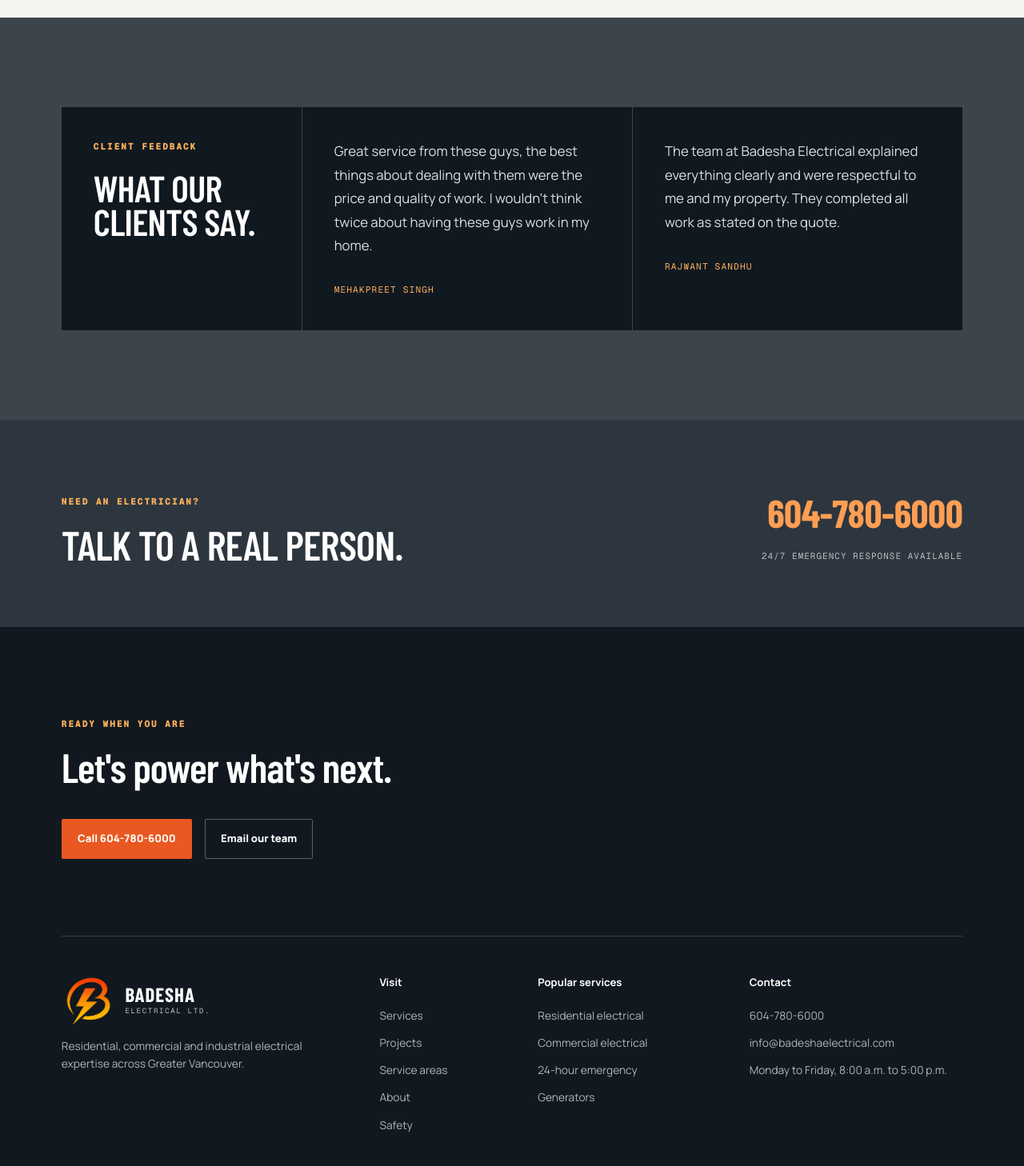
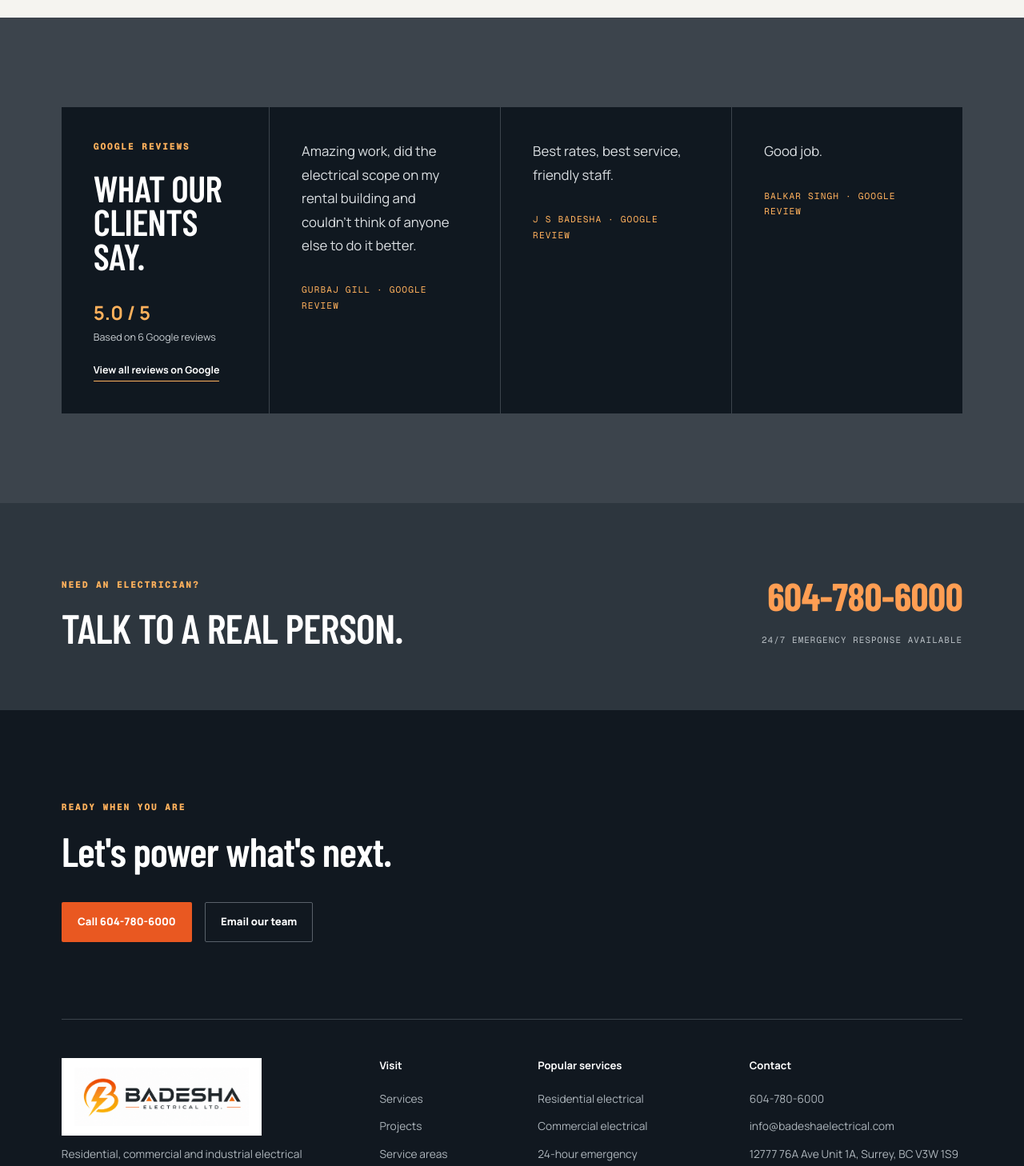
Before and after one commit to gurnoorbassi/badesha-electrical-website, a Next.js app: page /about in a window 1280 px wide. Shown: the part 1840-3298 px from the top of the page at 80% size. Built offline with nearby package versions, Linux system fonts and the light colour scheme; a web font is replaced by a local one.

Commit message:
Unify logos and add verified Google reviews

```diff
--- a/app/about/page.tsx
+++ b/app/about/page.tsx
@@ -1,7 +1,7 @@
 import Image from "next/image";
 import { ContactStrip, PageIntro } from "../../components/SiteShell";
 import { pageMetadata } from "../seo";
-import { siteUrl } from "../content";
+import { googleReviewsUrl, siteUrl } from "../content";
 
 export const metadata = pageMetadata({ title: "About Badesha Electrical", description: "Meet Badesha Electrical, a licensed and insured Surrey electrical contractor with more than 30 years of residential and commercial experience.", path: "/about", image: "/images/residential-fairfield.jpg" });
 
@@ -11,6 +11,6 @@ export default function AboutPage() {
   return <main><PageIntro eyebrow="About Badesha" title="Pride in the work. Respect for the people."><p>Badesha Electrical Ltd. is a Surrey-based electrical contractor serving residential, commercial and industrial clients across Greater Vancouver.</p></PageIntro>
     <section className="about-feature"><Image src="/images/residential-fairfield.jpg" alt="Contemporary custom home from the Badesha Properties residential portfolio" width={1536} height={745} priority sizes="(max-width: 980px) 100vw, 50vw" /><div><p className="kicker">Our story</p><h2>More than 30 years of practical electrical experience.</h2><p>Our team brings decades of experience to ceiling fans, backup generators, transfer switches, electrical construction, service upgrades and complex commercial installations.</p><p>We focus on clear communication, quality workmanship and fair pricing. Whether the job is a home upgrade or a multi-unit project, the standard stays the same: do the work carefully and stand behind the result.</p></div></section>
     <section className="values-grid"><article><span>01</span><h3>Professional</h3><p>We plan well, communicate clearly and treat every property and jobsite with respect.</p></article><article><span>02</span><h3>Experienced</h3><p>Three decades in the trade gives our team the judgment to solve problems efficiently.</p></article><article><span>03</span><h3>Accountable</h3><p>We take ownership of the details, from the first conversation through final testing.</p></article></section>
-    <section className="reviews-block" id="reviews"><div><p className="kicker light">Client feedback</p><h2>What our clients say.</h2></div><blockquote><p>Great service from these guys, the best things about dealing with them were the price and quality of work. I wouldn&apos;t think twice about having these guys work in my home.</p><cite>Mehakpreet Singh</cite></blockquote><blockquote><p>The team at Badesha Electrical explained everything clearly and were respectful to me and my property. They completed all work as stated on the quote.</p><cite>Rajwant Sandhu</cite></blockquote></section>
+    <section className="reviews-block" id="reviews"><div><p className="kicker light">Google reviews</p><h2>What our clients say.</h2><div className="review-rating"><strong>5.0 / 5</strong><span>Based on 6 Google reviews</span></div><a className="review-source" href={googleReviewsUrl} target="_blank" rel="noopener noreferrer">View all reviews on Google</a></div><blockquote><p>Amazing work, did the electrical scope on my rental building and couldn&apos;t think of anyone else to do it better.</p><cite>Gurbaj Gill · Google review</cite></blockquote><blockquote><p>Best rates, best service, friendly staff.</p><cite>J S Badesha · Google review</cite></blockquote><blockquote><p>Good job.</p><cite>Balkar Singh · Google review</cite></blockquote></section>
     <ContactStrip /><script type="application/ld+json" dangerouslySetInnerHTML={{ __html: JSON.stringify(aboutSchema) }} /></main>;
 }
--- a/app/contact/page.tsx
+++ b/app/contact/page.tsx
@@ -1,7 +1,7 @@
 import { PageIntro } from "../../components/SiteShell";
 import Link from "next/link";
 import { pageMetadata } from "../seo";
-import { siteUrl } from "../content";
+import { businessAddress, googleMapsUrl, siteUrl } from "../content";
 
 export const metadata = pageMetadata({ title: "Contact a Surrey Electrician", description: "Contact Badesha Electrical for residential, commercial, industrial or 24-hour emergency electrical service in Surrey and Greater Vancouver.", path: "/contact" });
 
@@ -9,6 +9,6 @@ const contactSchema = { "@context": "https://schema.org", "@type": "ContactPage"
 
 export default function ContactPage() {
   return <main><PageIntro eyebrow="Contact" title="Tell us what needs power."><p>Call for immediate help or email the details of your project. Our regular office hours are Monday to Friday, 8:00 a.m. to 5:00 p.m.</p></PageIntro>
-    <section className="contact-page"><div className="contact-primary"><p className="kicker light">24/7 emergency line</p><a href="tel:+16047806000">604-780-6000</a><span>Call for immediate assistance</span></div><div className="contact-options"><article><span>General inquiries</span><h2>Email our team</h2><p>Send your project details, location, timing and the best way to reach you.</p><a className="text-link" href="mailto:info@badeshaelectrical.com?subject=Electrical%20project%20inquiry">info@badeshaelectrical.com</a></article><article><span>Standard service</span><h2>Know what you need?</h2><p>Review standard service pricing for pot lights, fans, fixtures and troubleshooting.</p><Link className="text-link" href="/book">View service pricing</Link></article><article><span>Service area</span><h2>Greater Vancouver</h2><p>Based in Surrey and serving residential and commercial clients throughout the Lower Mainland.</p><Link className="text-link" href="/service-areas">View all service areas</Link></article></div></section><script type="application/ld+json" dangerouslySetInnerHTML={{ __html: JSON.stringify(contactSchema) }} />
+    <section className="contact-page"><div className="contact-primary"><p className="kicker light">24/7 emergency line</p><a href="tel:+16047806000">604-780-6000</a><span>Call for immediate assistance</span></div><div className="contact-options"><article><span>General inquiries</span><h2>Email our team</h2><p>Send your project details, location, timing and the best way to reach you.</p><a className="text-link" href="mailto:info@badeshaelectrical.com?subject=Electrical%20project%20inquiry">info@badeshaelectrical.com</a></article><article><span>Visit our Surrey office</span><h2>Find Badesha Electrical</h2><p>{businessAddress}</p><a className="text-link" href={googleMapsUrl} target="_blank" rel="noopener noreferrer">Open in Google Maps</a></article><article><span>Service area</span><h2>Greater Vancouver</h2><p>Based in Surrey and serving residential and commercial clients throughout the Lower Mainland.</p><Link className="text-link" href="/service-areas">View all service areas</Link></article></div></section><script type="application/ld+json" dangerouslySetInnerHTML={{ __html: JSON.stringify(contactSchema) }} />
   </main>;
 }
--- a/app/content.ts
+++ b/app/content.ts
@@ -1,4 +1,7 @@
 export const siteUrl = "https://badeshaelectrical.com";
+export const googleReviewsUrl = "https://www.google.com/search?q=Badesha+Electrical+Ltd+Surrey+reviews#lrd=0x5485d90acc9ec7bb:0xeb0880a3f30b1486,1,,,";
+export const googleMapsUrl = "https://www.google.com/maps/search/?api=1&query=Badesha%20Electrical%20Ltd%2C%2012777%2076A%20Ave%20Unit%201A%2C%20Surrey%2C%20BC%20V3W%201S9";
+export const businessAddress = "12777 76A Ave Unit 1A, Surrey, BC V3W 1S9";
 
 export const serviceAreas = ["Surrey", "Langley", "Burnaby", "Maple Ridge", "Delta", "Richmond", "Vancouver", "New Westminster", "Coquitlam", "Port Coquitlam", "Port Moody", "North Vancouver", "West Vancouver", "Abbotsford", "Chilliwack", "Mission", "Hope"] as const;
 
--- a/app/globals.css
+++ b/app/globals.css
@@ -242,11 +242,16 @@ button, input, textarea { font: inherit; }
 .values-grid span { color: var(--orange); font-family: var(--font-geist-mono); font-size: .7rem; }
 .values-grid h3 { margin: 4rem 0 1rem; font-size: 2.2rem; font-weight: 600; line-height: 1; text-transform: uppercase; }
 .values-grid p { color: var(--muted); line-height: 1.65; }
-.reviews-block { display: grid; grid-template-columns: .8fr 1.1fr 1.1fr; gap: 1px; padding: 7rem 6vw; color: white; background: #3c444c; }
+.reviews-block { display: grid; grid-template-columns: .9fr repeat(3,1fr); gap: 1px; padding: 7rem 6vw; color: white; background: #3c444c; }
 .reviews-block > div, .reviews-block blockquote { margin: 0; padding: 2.5rem; background: var(--ink); }
 .reviews-block h2 { margin: 0; font-size: clamp(2.7rem,3.6vw,3.9rem); font-weight: 600; line-height: .92; letter-spacing: -.015em; text-transform: uppercase; }
 .reviews-block blockquote { color: #dce0e3; font-size: 1.05rem; line-height: 1.75; }
 .reviews-block cite { display: block; margin-top: 2rem; color: #ffb15c; font-family: var(--font-geist-mono); font-size: .7rem; font-style: normal; letter-spacing: .1em; text-transform: uppercase; }
+.review-rating { display: flex; flex-direction: column; gap: .25rem; margin-top: 2rem; }
+.review-rating strong { color: #ffb15c; font-size: 1.5rem; }
+.review-rating span { color: #c9cfd3; font-size: .78rem; }
+.review-source { display: inline-block; margin-top: 1.4rem; padding-bottom: .2rem; color: white; border-bottom: 1px solid #ffb15c; font-size: .78rem; font-weight: 700; }
+.review-source:hover, .review-source:focus-visible { color: #ffb15c; }
 
 .safety-layout { display: grid; grid-template-columns: .85fr 1.15fr; min-height: 700px; }
 .safety-statement { padding: 7vw 6vw; color: white; background: var(--orange); }
@@ -293,11 +298,8 @@ button, input, textarea { font: inherit; }
 .footer-grid p, .footer-grid span, .footer-grid a { color: #aeb6bc; font-size: .86rem; line-height: 1.55; }
 .footer-grid strong { margin-bottom: .5rem; color: white; font-size: .82rem; }
 .footer-grid a { overflow-wrap: anywhere; }
-.footer-brand { display: inline-flex; align-items: center; gap: .85rem; color: white !important; }
-.footer-brand img { width: 66px; height: 66px; object-fit: contain; }
-.footer-brand > span { display: flex; flex-direction: column; gap: .15rem; }
-.footer-brand strong { margin: 0; font-family: var(--font-display), Impact, sans-serif; font-size: 1.55rem; line-height: .9; letter-spacing: .04em; text-transform: uppercase; }
-.footer-brand small { color: #b8c0c6; font-family: var(--font-geist-mono); font-size: .57rem; letter-spacing: .18em; text-transform: uppercase; }
+.footer-brand { width: min(100%, 250px); display: block; padding: .75rem 1rem; background: white; }
+.footer-brand .footer-logo { width: 100%; height: auto; object-fit: contain; }
 .footer-bottom { display: flex; justify-content: space-between; padding-top: 1.5rem; border-top: 1px solid #3b434b; color: #7f8990; font-family: var(--font-geist-mono); font-size: .62rem; letter-spacing: .08em; text-transform: uppercase; }
 .footer-credit { display: flex; flex-direction: column; gap: .5rem; }
 .footer-credit a { color: #ff9e53; font-weight: 750; }
--- a/app/layout.tsx
+++ b/app/layout.tsx
@@ -49,6 +49,7 @@ const businessSchema = {
   image: `${siteUrl}/og.png`,
   telephone: "+1-604-780-6000",
   email: "info@badeshaelectrical.com",
+  address: { "@type": "PostalAddress", streetAddress: "12777 76A Ave Unit 1A", addressLocality: "Surrey", addressRegion: "BC", postalCode: "V3W 1S9", addressCountry: "CA" },
   areaServed: serviceAreas.map((name) => ({ "@type": "City", name })),
   openingHoursSpecification: [{ "@type": "OpeningHoursSpecification", dayOfWeek: ["Monday", "Tuesday", "Wednesday", "Thursday", "Friday"], opens: "08:00", closes: "17:00" }],
   description: "Residential, commercial and industrial electrical contractor based in Surrey, British Columbia.",
--- a/app/page.tsx
+++ b/app/page.tsx
@@ -2,7 +2,7 @@ import type { Metadata } from "next";
 import Image from "next/image";
 import Link from "next/link";
 import { ContactStrip } from "../components/SiteShell";
-import { primaryServices, projects } from "./content";
+import { googleReviewsUrl, primaryServices, projects } from "./content";
 
 export const metadata: Metadata = {
   alternates: { canonical: "/" },
@@ -87,7 +87,7 @@ export default function Home() {
         </div>
       </section>
 
-      <section className="review-section"><p className="kicker light">Client feedback</p><blockquote>Great service from these guys. The best things about dealing with them were the price and quality of work.</blockquote><p>Mehakpreet Singh, customer review</p><a href="/about#reviews">Read client feedback</a></section>
+      <section className="review-section"><p className="kicker light">Google reviews · 5.0 / 5 from 6 reviews</p><blockquote>Best rates, best service, friendly staff.</blockquote><p>J S Badesha · Google review</p><a href={googleReviewsUrl} target="_blank" rel="noopener noreferrer">Read reviews on Google</a></section>
       <ContactStrip />
       <script type="application/ld+json" dangerouslySetInnerHTML={{ __html: JSON.stringify(faqSchema) }} />
     </main>
--- a/components/SiteShell.tsx
+++ b/components/SiteShell.tsx
@@ -1,6 +1,7 @@
 import type { ReactNode } from "react";
 import Image from "next/image";
 import Link from "next/link";
+import { businessAddress, googleMapsUrl } from "../app/content";
 
 const nav = [
   { label: "Services", href: "/services", children: [["Residential", "/services#residential"], ["Commercial", "/services#commercial"], ["Industrial", "/services#commercial"], ["24-hour emergency", "/services#emergency"]] },
@@ -47,12 +48,12 @@ export function Footer() {
       </div>
       <div className="footer-grid">
         <div>
-          <Link className="footer-brand" href="/" aria-label="Badesha Electrical Ltd. home"><Image src="/images/logo-mark.png" alt="" width={512} height={512} /><span><strong>Badesha</strong><small>Electrical Ltd.</small></span></Link>
+          <Link className="footer-brand" href="/" aria-label="Badesha Electrical Ltd. home"><Image className="footer-logo" src="/images/logo.png" alt="Badesha Electrical Ltd." width={2172} height={724} /></Link>
           <p>Residential, commercial and industrial electrical expertise across Greater Vancouver.</p>
         </div>
         <div><strong>Visit</strong><Link href="/services">Services</Link><Link href="/projects">Projects</Link><Link href="/service-areas">Service areas</Link><Link href="/about">About</Link><Link href="/safety">Safety</Link></div>
         <div><strong>Popular services</strong><Link href="/services/residential-electrician-surrey">Residential electrical</Link><Link href="/services/commercial-electrical-services">Commercial electrical</Link><Link href="/services/emergency-electrician">24-hour emergency</Link><Link href="/services/generators-transfer-switches">Generators</Link></div>
-        <div><strong>Contact</strong><a href="tel:+16047806000">604-780-6000</a><a href="mailto:info@badeshaelectrical.com">info@badeshaelectrical.com</a><span>Monday to Friday, 8:00 a.m. to 5:00 p.m.</span></div>
+        <div><strong>Contact</strong><a href="tel:+16047806000">604-780-6000</a><a href="mailto:info@badeshaelectrical.com">info@badeshaelectrical.com</a><a href={googleMapsUrl} target="_blank" rel="noopener noreferrer">{businessAddress}</a><span>Monday to Friday, 8:00 a.m. to 5:00 p.m.</span></div>
       </div>
       <div className="footer-bottom">
         <div className="footer-credit">
```
Also changed, not shown: 1 other file (tests, documents, lock files or other folders).
